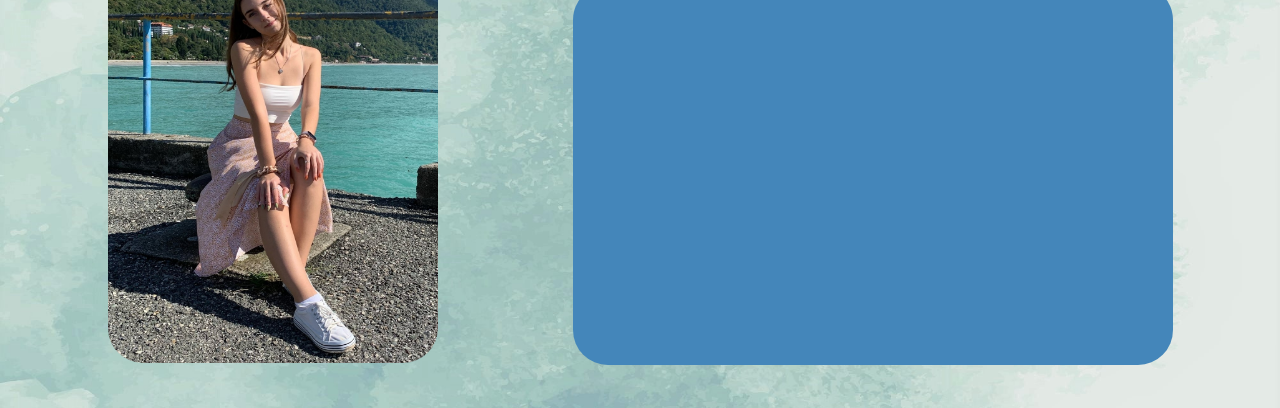
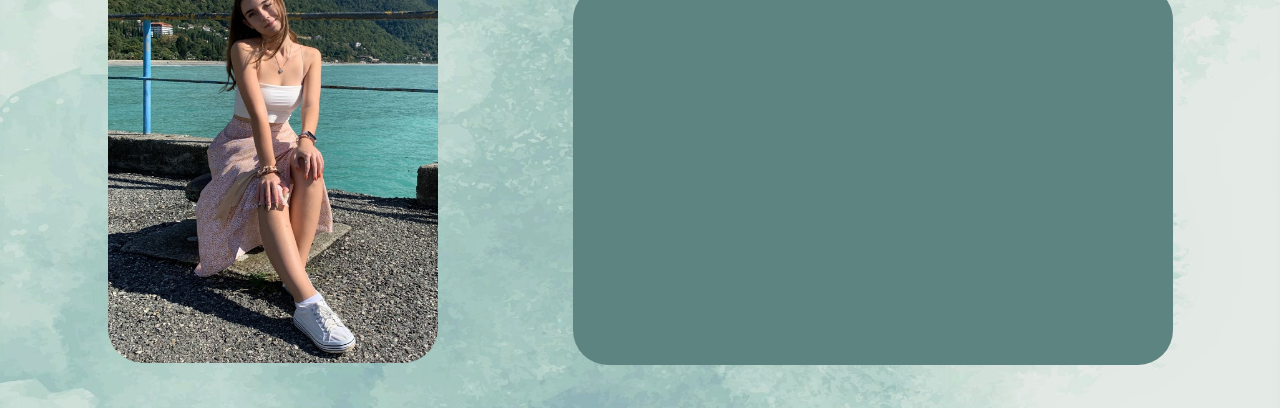
Before and after one commit to PavelLoko88/HappyBirthday, a plain HTML site: page Даша/index.html in a window 1280 px wide. Shown: the part 242-650 px from the top of the page. Drawn offline with nearby package versions, Linux system fonts and the light colour scheme.

Commit message:
Add files via upload

```diff
--- a/Даша/scss/media.scss
+++ b/Даша/scss/media.scss
@@ -49,6 +49,9 @@
     .videos {
         flex-direction: column;
     }
+    .title-age {
+        font-size: 49px;
+    }
     .cong {
         &-title {
             font-size: 49px;
--- a/Даша/scss/var.scss
+++ b/Даша/scss/var.scss
@@ -1,4 +1,4 @@
-$blue: #69C6FC;
+$blue: #5E8482;
 $black: #000;
 $white: #ffffff;
 // MEDIA
```
Also changed, not shown: Даша/css/index.css.
